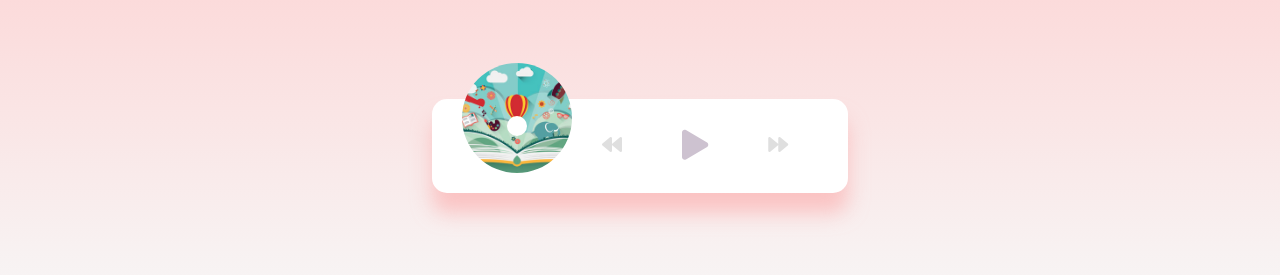
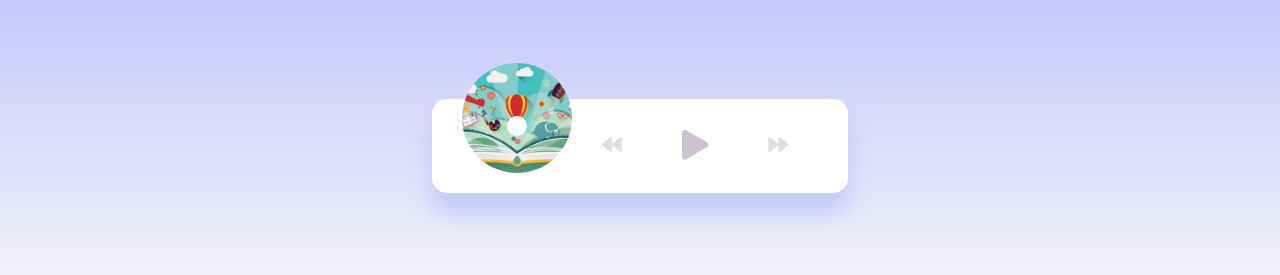
Before and after one commit to aadi30thakur/Music-Player, a plain HTML site: page index.html in a window 1280 px wide. Shown: the part 295-570 px from the top of the page. Drawn offline with Linux system fonts and the light colour scheme.

Commit message:
color fixed

```diff
--- a/style.css
+++ b/style.css
@@ -10,7 +10,7 @@ body {
   background-image: linear-gradient(
     0deg,
     rgb(247, 247, 247) 23.8%,
-    rgb(255, 198, 198) 92%
+    rgb(163, 166, 255) 92%
   );
   display: flex;
   flex-direction: column;
@@ -20,7 +20,7 @@ body {
 .music-container {
   background-color: white;
   border-radius: 15px;
-  box-shadow: 0 20px 20px rgba(252, 169, 169, 0.6);
+  box-shadow: 0 20px 20px rgba(169, 186, 252, 0.6);
   display: flex;
   padding: 20px 30px;
   position: relative;
```
